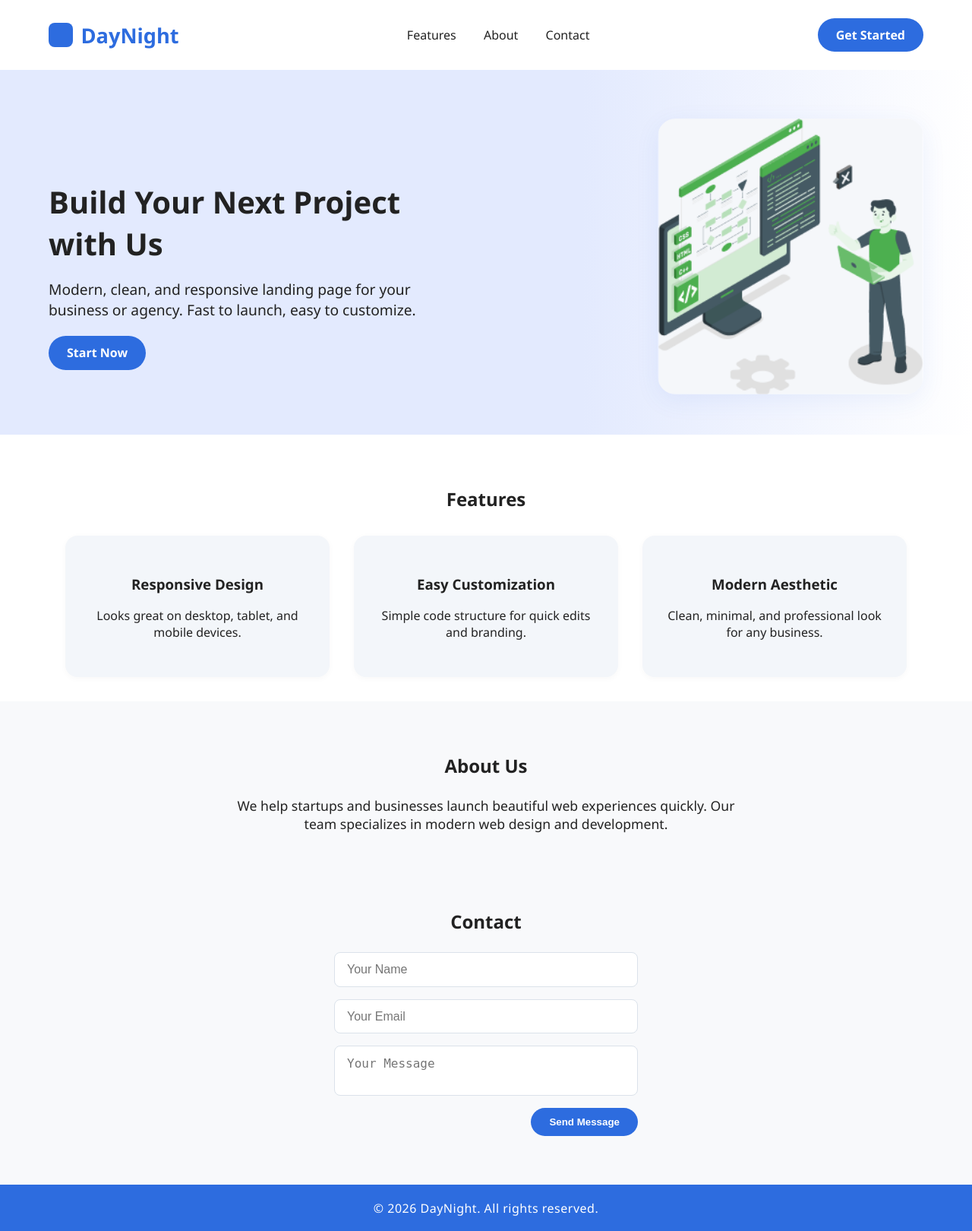
After one commit to klicknet55-prog/vpn_management, a PHP site: page /templatemo/landing.php in a window 1280 px wide. The commit adds this page. Shown: the whole page at 76% size. Run offline with PHP 8.4, Linux system fonts and the light colour scheme; data comes from the database, SQL or seed files in the repository.

Commit message:
wa commit

```diff
--- /dev/null
+++ b/landing-style.css
@@ -0,0 +1,209 @@
+.logo-icon {
+  width: 32px;
+  height: 32px;
+  min-width: 32px;
+  flex-shrink: 0;
+  background: #2d6cdf;
+  border-radius: 8px;
+  display: flex;
+  align-items: center;
+  justify-content: center;
+  overflow: hidden;
+}
+.logo-icon svg {
+  width: 18px;
+  height: 18px;
+  fill: white;
+}
+.logo-icon .logo-image {
+  width: 20px;
+  height: 20px;
+  object-fit: contain;
+  border-radius: 4px;
+}
+.logo-icon.has-image {
+  background: #f3f6fa;
+  border: 1px solid #dbe2ea;
+}
+/* Simple modern landing page style inspired by devxsameer/figma-landing-page */
+body {
+  margin: 0;
+  font-family: 'Segoe UI', Arial, sans-serif;
+  background: #f8f9fb;
+  color: #222;
+}
+.container {
+  width: 90%;
+  max-width: 1200px;
+  margin: 0 auto;
+}
+.header {
+  background: #fff;
+  box-shadow: 0 2px 8px rgba(0,0,0,0.03);
+  padding: 1.5rem 0;
+}
+.header .container {
+  display: flex;
+  align-items: center;
+  justify-content: space-between;
+}
+.logo {
+  font-size: 1.7rem;
+  font-weight: bold;
+  color: #2d6cdf;
+  text-decoration: none;
+}
+
+.logo-flex {
+  display: flex;
+  align-items: center;
+  gap: 0.65rem;
+}
+
+.logo-company-name {
+  font-size: 1.7rem;
+  font-weight: bold;
+  color: #2d6cdf;
+  line-height: 1;
+  display: inline-block;
+}
+.nav a {
+  margin: 0 1rem;
+  text-decoration: none;
+  color: #222;
+  font-weight: 500;
+  transition: color 0.2s;
+}
+.nav a:hover {
+  color: #2d6cdf;
+}
+.btn-primary {
+  background: #2d6cdf;
+  color: #fff;
+  padding: 0.7rem 1.5rem;
+  border-radius: 30px;
+  text-decoration: none;
+  font-weight: 600;
+  transition: background 0.2s;
+  border: none;
+  cursor: pointer;
+}
+.btn-primary:hover {
+  background: #174a96;
+}
+.hero {
+  background: linear-gradient(90deg, #e3eafe 60%, #fff 100%);
+  padding: 4rem 0 3rem 0;
+}
+.hero .container {
+  display: flex;
+  flex-wrap: wrap;
+  align-items: center;
+  justify-content: space-between;
+}
+.hero-content {
+  flex: 1 1 350px;
+  max-width: 500px;
+}
+.hero-content h1 {
+  font-size: 2.5rem;
+  margin-bottom: 1rem;
+}
+.hero-content p {
+  font-size: 1.2rem;
+  margin-bottom: 2rem;
+}
+.hero-image {
+  flex: 1 1 300px;
+  text-align: right;
+}
+.hero-image img {
+  max-width: 350px;
+  width: 100%;
+  border-radius: 1.5rem;
+  box-shadow: 0 8px 32px rgba(45,108,223,0.08);
+}
+.features {
+  padding: 3rem 0 2rem 0;
+  background: #fff;
+}
+.features h2 {
+  text-align: center;
+  margin-bottom: 2rem;
+}
+.features-list {
+  display: flex;
+  flex-wrap: wrap;
+  gap: 2rem;
+  justify-content: center;
+}
+.feature-item {
+  background: #f3f6fa;
+  border-radius: 1rem;
+  padding: 2rem 1.5rem;
+  flex: 1 1 220px;
+  max-width: 300px;
+  box-shadow: 0 2px 8px rgba(0,0,0,0.03);
+  text-align: center;
+}
+.about, .contact {
+  padding: 3rem 0 2rem 0;
+}
+.about h2, .contact h2 {
+  text-align: center;
+  margin-bottom: 1.5rem;
+}
+.about p {
+  max-width: 700px;
+  margin: 0 auto;
+  text-align: center;
+  font-size: 1.1rem;
+}
+.contact-form {
+  max-width: 400px;
+  margin: 0 auto;
+  display: flex;
+  flex-direction: column;
+  gap: 1rem;
+}
+.contact-form input, .contact-form textarea {
+  padding: 0.8rem 1rem;
+  border-radius: 8px;
+  border: 1px solid #dbe2ea;
+  font-size: 1rem;
+  resize: none;
+}
+.contact-form button {
+  align-self: flex-end;
+}
+.footer {
+  background: #2d6cdf;
+  color: #fff;
+  text-align: center;
+  padding: 1.2rem 0;
+  margin-top: 2rem;
+  font-size: 1rem;
+  letter-spacing: 0.5px;
+}
+@media (max-width: 900px) {
+  .hero .container {
+    flex-direction: column-reverse;
+    text-align: center;
+  }
+  .hero-image {
+    text-align: center;
+    margin-bottom: 2rem;
+  }
+}
+@media (max-width: 600px) {
+  .header .container, .features-list {
+    flex-direction: column;
+    gap: 1rem;
+  }
+  .features-list {
+    align-items: stretch;
+  }
+  .feature-item {
+    max-width: 100%;
+  }
+}
--- /dev/null
+++ b/landing.php
@@ -0,0 +1,84 @@
+<?php require_once __DIR__ . '/system/seo.php'; ?>
+<!DOCTYPE html>
+<html lang="en">
+<head>
+  <meta charset="UTF-8">
+  <meta name="viewport" content="width=device-width, initial-scale=1.0">
+  <?php seoRenderHeadTags('Home'); ?>
+  <link rel="stylesheet" href="landing-style.css">
+</head>
+<body>
+  <?php seoRenderBodyOpenTags(); ?>
+  <header class="header">
+    <div class="container">
+      <a href="index.php" class="logo">
+        <div class="logo-flex">
+          <div class="logo-icon"></div>
+          <span class="logo-company-name"><?php echo htmlspecialchars(webCompanyName(), ENT_QUOTES, 'UTF-8'); ?></span>
+        </div>
+      </a>
+      <nav class="nav">
+        <a href="#features">Features</a>
+        <a href="#about">About</a>
+        <a href="#contact">Contact</a>
+      </nav>
+      <a href="#get-started" class="btn-primary">Get Started</a>
+    </div>
+  </header>
+  <section class="hero">
+    <div class="container">
+      <div class="hero-content">
+        <h1>Build Your Next Project with Us</h1>
+        <p>Modern, clean, and responsive landing page for your business or agency. Fast to launch, easy to customize.</p>
+        <a href="#get-started" class="btn-primary">Start Now</a>
+      </div>
+      <div class="hero-image">
+        <img src="uploads/hero.png" alt="Hero Illustration">
+      </div>
+    </div>
+  </section>
+  <section class="features" id="features">
+    <div class="container">
+      <h2>Features</h2>
+      <div class="features-list">
+        <div class="feature-item">
+          <h3>Responsive Design</h3>
+          <p>Looks great on desktop, tablet, and mobile devices.</p>
+        </div>
+        <div class="feature-item">
+          <h3>Easy Customization</h3>
+          <p>Simple code structure for quick edits and branding.</p>
+        </div>
+        <div class="feature-item">
+          <h3>Modern Aesthetic</h3>
+          <p>Clean, minimal, and professional look for any business.</p>
+        </div>
+      </div>
+    </div>
+  </section>
+  <section class="about" id="about">
+    <div class="container">
+      <h2>About Us</h2>
+      <p>We help startups and businesses launch beautiful web experiences quickly. Our team specializes in modern web design and development.</p>
+    </div>
+  </section>
+  <section class="contact" id="contact">
+    <div class="container">
+      <h2>Contact</h2>
+      <form class="contact-form">
+        <input type="text" placeholder="Your Name" required>
+        <input type="email" placeholder="Your Email" required>
+        <textarea placeholder="Your Message" required></textarea>
+        <button type="submit" class="btn-primary">Send Message</button>
+      </form>
+    </div>
+  </section>
+  <footer class="footer">
+    <div class="container">
+      <span>&copy; 2026 <?php echo htmlspecialchars(webCompanyName(), ENT_QUOTES, 'UTF-8'); ?>. All rights reserved.</span>
+    </div>
+  </footer>
+  <script src="templatemo-daynight-script.js"></script>
+  <script>if(window.applyWebBrandingLogo) applyWebBrandingLogo();</script>
+</body>
+</html>
```
Also changed, not shown: wa-send.php (+7 -1 lines), uploads/branding/favicon-20260514121330-4213509b.png (added), uploads/branding/logo-20260514121330-c02a7bc9.png (added), uploads/hero.png (added).
